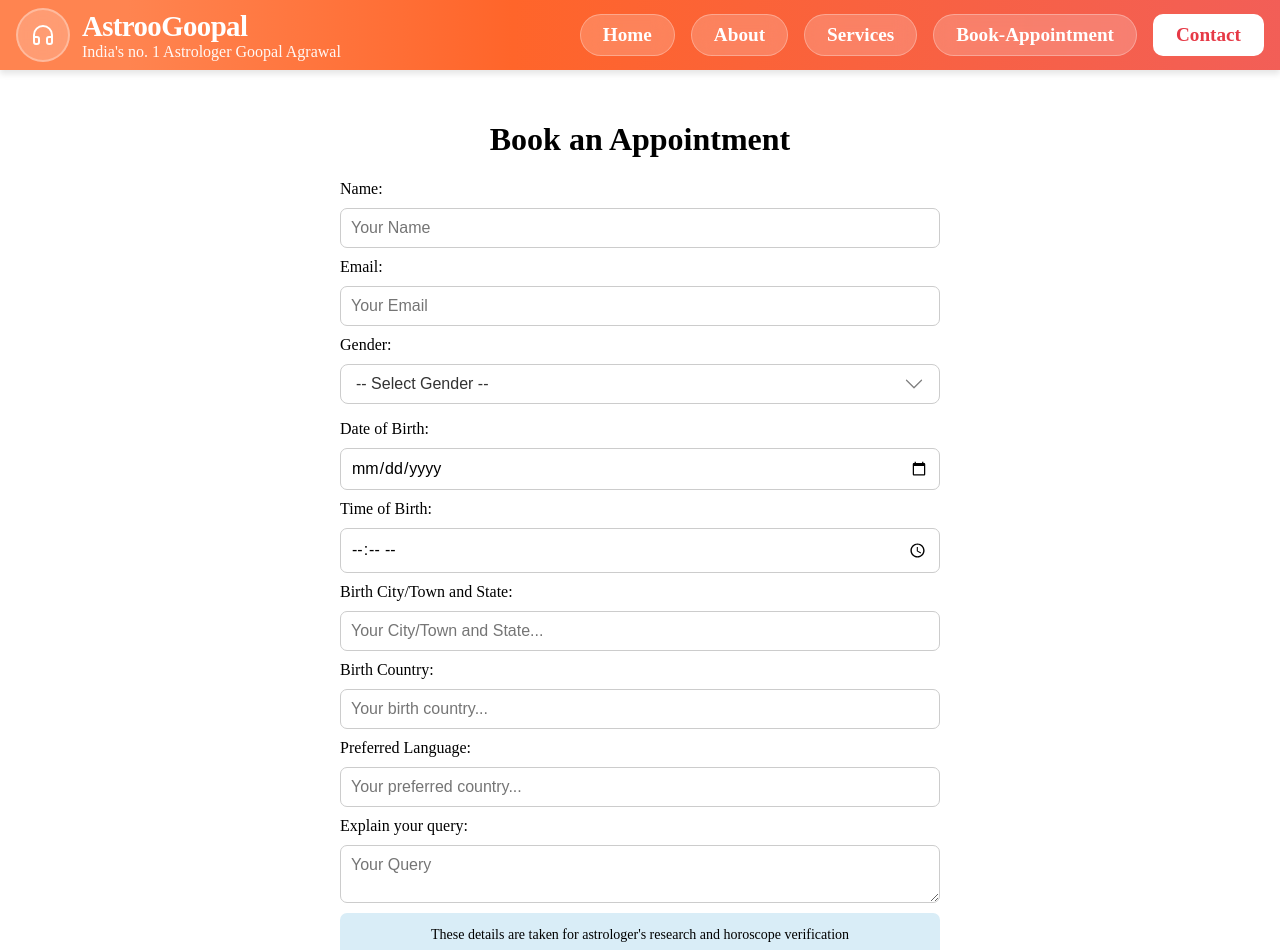
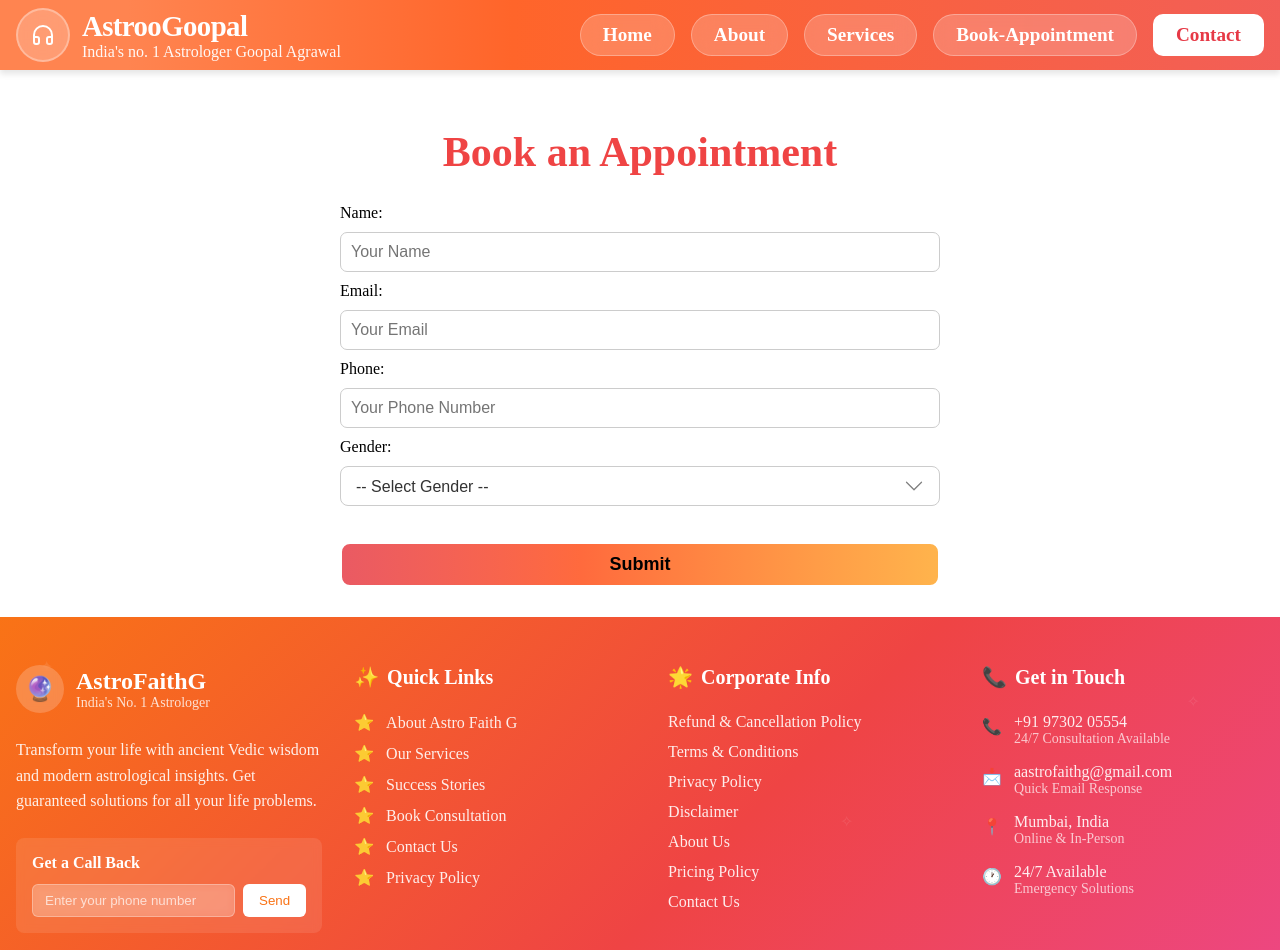
Before and after one commit to bhaveshnanda/AastroFaithG, a Next.js app: page /Appointment in a window 1280 px wide. Shown: the top 950 px of the page. Built offline with nearby package versions, Linux system fonts and the light colour scheme.

Commit message:
removed some data input fom form of Book Appointment

```diff
--- a/src/components/Banner/Banner.module.css
+++ b/src/components/Banner/Banner.module.css
@@ -333,13 +333,13 @@
 
 
 .bannerText h1 {
-  font-size: 2.2rem;
+  font-size: 2rem;
   font-weight: 700;
   margin-bottom: 0.5rem;
 }
 
 .bannerText p {
-  font-size: 1rem;
+  font-size: 0.8rem;
   font-weight: 900;
   opacity: 0.9;
 }
--- a/src/components/Footer/Footer.js
+++ b/src/components/Footer/Footer.js
@@ -60,8 +60,8 @@ const services = [
               <h4 className={styles.newsletterTitle}>Get a Call Back</h4>
               <div className={styles.newsletterForm}>
                 <input
-                  type="email"
-                  placeholder="Enter your email"
+                  type="tel"
+                  placeholder="Enter your phone number"
                   className={styles.emailInput}
                 />
                 <button className={styles.subscribeBtn}>Send</button>
--- a/src/components/Services/Services.module.css
+++ b/src/components/Services/Services.module.css
@@ -1,13 +1,12 @@
 /* Astrology Services Component Styles */
 .astrologyServices {
-  width: 90%;
   margin: auto;
-  padding: 64px 0px;
+  padding: 24px 20px 54px 20px;
   background-color: white;
 }
 
 .container {
-  max-width: 1280px;
+  max-width: 1200px;
   margin: 0 auto;
 }
 
@@ -45,13 +44,17 @@
   background-color: white;
   border-radius: 16px;
   padding: 16px;
-  box-shadow: 0 1px 3px 0 rgba(0, 0, 0, 0.1), 0 1px 2px 0 rgba(0, 0, 0, 0.06);
+  box-shadow:
+    0 1px 3px 0 rgba(0, 0, 0, 0.1),
+    0 1px 2px 0 rgba(0, 0, 0, 0.06);
   border: 1px solid #f3f4f6;
   transition: all 0.3s ease;
 }
 
 .serviceCard:hover {
-  box-shadow: 0 4px 6px -1px rgba(0, 0, 0, 0.1), 0 2px 4px -1px rgba(0, 0, 0, 0.06);
+  box-shadow:
+    0 4px 6px -1px rgba(0, 0, 0, 0.1),
+    0 2px 4px -1px rgba(0, 0, 0, 0.06);
   transform: translateY(-4px);
 }
 
@@ -70,7 +73,9 @@
   display: flex;
   align-items: center;
   justify-content: center;
-  box-shadow: 0 4px 6px -1px rgba(0, 0, 0, 0.1), 0 2px 4px -1px rgba(0, 0, 0, 0.06);
+  box-shadow:
+    0 4px 6px -1px rgba(0, 0, 0, 0.1),
+    0 2px 4px -1px rgba(0, 0, 0, 0.06);
 }
 
 .starIcon {
@@ -91,7 +96,7 @@
 /* Responsive Design */
 @media (min-width: 768px) {
   .title {
-      font-size: 28px !important;
+    font-size: 28px !important;
   }
 
   .description {
@@ -105,14 +110,12 @@
 }
 
 @media (min-width: 1050px) {
-
   .servicesGrid {
     grid-template-columns: repeat(3, 1fr) !important;
   }
 }
 
 @media (min-width: 800px) {
-
   .servicesGrid {
     grid-template-columns: repeat(2, 1fr);
   }
--- a/src/pages/Appointment/book-appointment.module.css
+++ b/src/pages/Appointment/book-appointment.module.css
@@ -6,6 +6,9 @@
 
 .appointment h1 {
   text-align: center;
+  color: #ef4444;
+  font-weight: 900;
+  font-size: 42px;
 }
 
 .appointment form {
@@ -22,13 +25,13 @@
   font-family: sans-serif;
   font-size: 16px;
 }
-.appointment button {
+/* .appointment button {
   background: #5a2d82;
   color: white;
   padding: 10px;
   border: none;
   cursor: pointer;
-}
+} */
 
 .appointment select {
   width: 100%;
@@ -71,3 +74,21 @@
   padding: 0px 8px 0px 8px; /* some spacing so text doesn’t touch edges */
   margin-bottom: 10px;
 }
+
+
+.btn {
+  margin-top: 20px;
+  padding: 10px 20px;
+  border: 2px solid white;
+  border-radius: 10px;
+  cursor: pointer;
+  font-family: sans-serif;
+  font-size: 18px;
+  font-weight: 800;
+  /* border: 2px solid black; */
+  background: linear-gradient(90deg, rgb(234, 90, 99) 0%, rgb(255, 106, 61) 40%, lab(86.3443 9.74843 66.6722) 125%);
+}
+
+.btn:hover {
+  transform: scale(1.09);
+}
--- a/src/pages/Appointment/index.js
+++ b/src/pages/Appointment/index.js
@@ -14,19 +14,20 @@ export default function BookAppointment() {
     const formData = {
       name: e.target.name.value,
       email: e.target.email.value,
+      phone: e.target.phone.value,
       gender: e.target.gender.value,
-      dateofBirth: e.target.date.value,
-      timeOfBirth: e.target.timeOfBirth.value,
-      birthLocation: e.target.birthLocation.value,
-      message: e.target.message.value,
-      birthCountry: e.target.birthCountry.value,
-      preferredLanguage: e.target.preferredLanguage.value,
-      education: e.target.education.value,
-      fieldOfEducation: e.target.fieldOfEducation.value,
-      currentProfession: e.target.currentProfession.value,
-      relationship: e.target.relationship.value,
-      children: e.target.children.value,
-      modeOfConsultation: e.target.modeOfConsultation.value,
+      // dateofBirth: e.target.date.value,
+      // timeOfBirth: e.target.timeOfBirth.value,
+      // birthLocation: e.target.birthLocation.value,
+      // message: e.target.message.value,
+      // birthCountry: e.target.birthCountry.value,
+      // preferredLanguage: e.target.preferredLanguage.value,
+      // education: e.target.education.value,
+      // fieldOfEducation: e.target.fieldOfEducation.value,
+      // currentProfession: e.target.currentProfession.value,
+      // relationship: e.target.relationship.value,
+      // children: e.target.children.value,
+      // modeOfConsultation: e.target.modeOfConsultation.value,
     };
 
     try {
@@ -63,6 +64,9 @@ export default function BookAppointment() {
           <label>Email:</label>
           <input name="email" type="email" placeholder="Your Email" required />
 
+          <label>Phone:</label>
+          <input name="phone" type="tel" placeholder="Your Phone Number" required />
+
           <label>Gender:</label>
           <select name="gender" required>
             <option value="">-- Select Gender --</option>
@@ -72,7 +76,7 @@ export default function BookAppointment() {
             <option value="prefer_not_say">Prefer not to say</option>
           </select>
 
-          <label>Date of Birth:</label>
+          {/* <label>Date of Birth:</label>
           <input name="date" type="date" required />
 
           <label>Time of Birth:</label>
@@ -84,9 +88,9 @@ export default function BookAppointment() {
             type="text"
             placeholder="Your City/Town and State..."
             required
-          />
+          /> */}
 
-          <label>Birth Country:</label>
+          {/* <label>Birth Country:</label>
           <input
             name="birthCountry"
             type="text"
@@ -100,9 +104,9 @@ export default function BookAppointment() {
             type="text"
             placeholder="Your preferred country..."
             required
-          />
+          /> */}
 
-          <label>Explain your query:</label>
+          {/* <label>Explain your query:</label>
           <textarea name="message" placeholder="Your Query"></textarea>
 
           <div className={styles.note}>
@@ -119,8 +123,8 @@ export default function BookAppointment() {
             <option value="Graduate">Graduate</option>
             <option value="Post-Graduate">Post Graduate</option>
             <option value="other">Other</option>
-          </select>
-
+          </select> */}
+{/*
           <label>Field of Education:</label>
           <input
             name="fieldOfEducation"
@@ -133,10 +137,10 @@ export default function BookAppointment() {
             name="currentProfession"
             type="text"
             placeholder="Your profession..."
-          />
+          /> */}
 
 
-          <label>Relationship Status:</label>
+          {/* <label>Relationship Status:</label>
           <select name="relationship" required>
             <option value="">-- Select relationship Status --</option>
             <option value="Single">Single</option>
@@ -152,18 +156,18 @@ export default function BookAppointment() {
             <option value="">-- Choose any option --</option>
             <option value="Yes">Yes</option>
             <option value="No">No</option>
-          </select>
+          </select> */}
 
-
+{/*
           <label>Mode of Consultation:</label>
           <select name="modeOfConsultation" required>
             <option value="">-- Mode of consultation --</option>
             <option value="Google-Meet">Google Meet</option>
             <option value="Phone-Call">Phone Call</option>
-          </select>
+          </select> */}
 
 
-          <button type="submit" disabled={loading}>
+          <button className={styles.btn} type="submit" disabled={loading}>
             {loading ? "Submitting..." : "Submit"}
           </button>
         </form>
```
Also changed, not shown: src/components/AboutSection/AboutSection.module.css (+17 -0 lines), src/components/Services/Services.js (+0 -12 lines), src/pages/api/book.js (+26 -24 lines).
